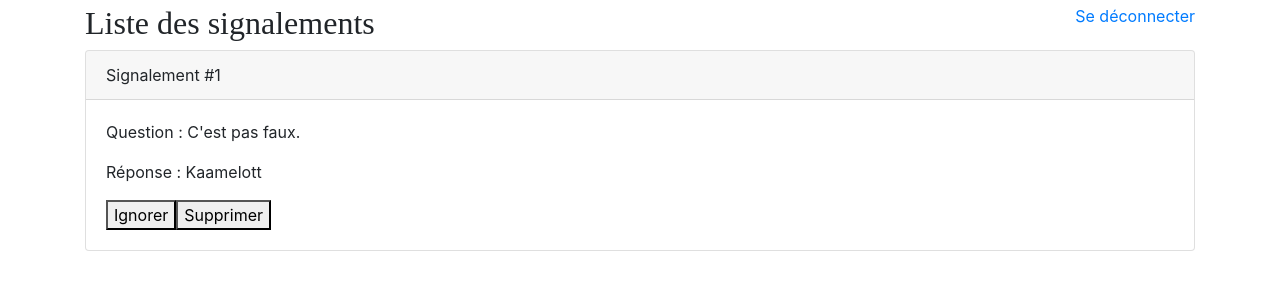
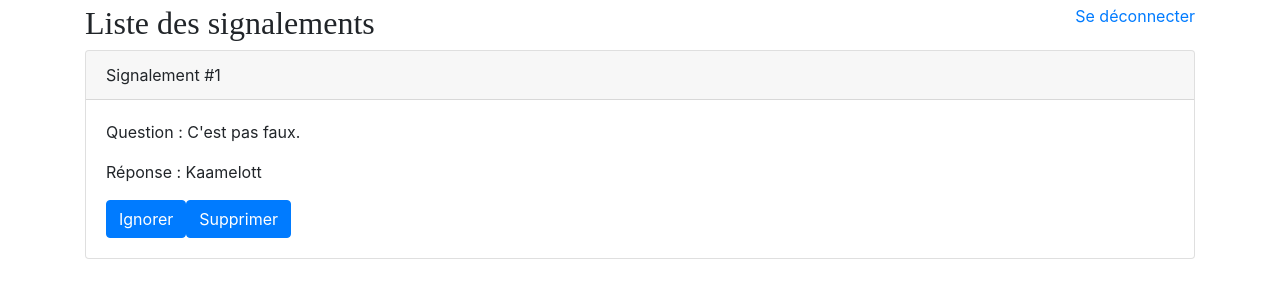
Before and after one commit to opensauceproject/OpenSauce, a Django app: page /reports/ in a window 1280 px wide. Shown: the part 179-479 px from the top of the page. Run offline with Django 3.2, Linux system fonts and the light colour scheme; a user stored in the database is signed in; data comes from the database, SQL or seed files in the repository; tables that the repository leaves empty hold one stand-in row (values such as "Sample post"); parts of the project's set-up code (start-up, migrations or seed data) failed here and were passed over; some libraries are stand-ins or nearby versions; some web fonts are replaced.

Commit message:
Fix style

```diff
--- a/opensauceapp/templates/opensauceapp/reports.html
+++ b/opensauceapp/templates/opensauceapp/reports.html
@@ -49,8 +49,8 @@ Administration Page
             <p>Réponse : {{ report.sauce.answer }}</p>
           </div>
 
-          <button type="button" class="ignore_button" value="{{ report.id }}" class="btn btn-primary">Ignorer</a>
-          <button type="button" class="delete_button" value="{{ report.id }}" class="btn btn-primary">Supprimer</a>
+          <button type="button" value="{{ report.id }}" class="btn btn-primary ignore_button">Ignorer</a>
+          <button type="button" value="{{ report.id }}" class="btn btn-primary delete_button">Supprimer</a>
         </div>
       </div>
     {% endfor %}
```
